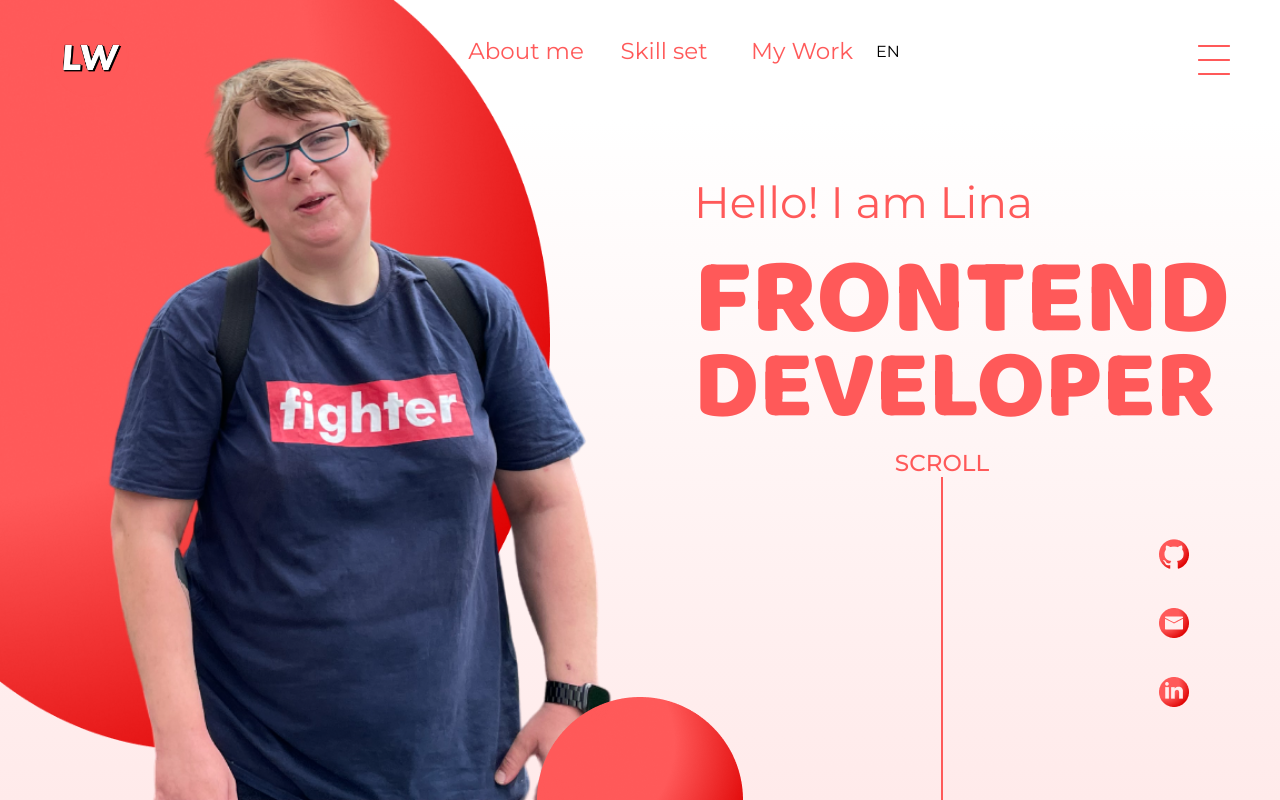
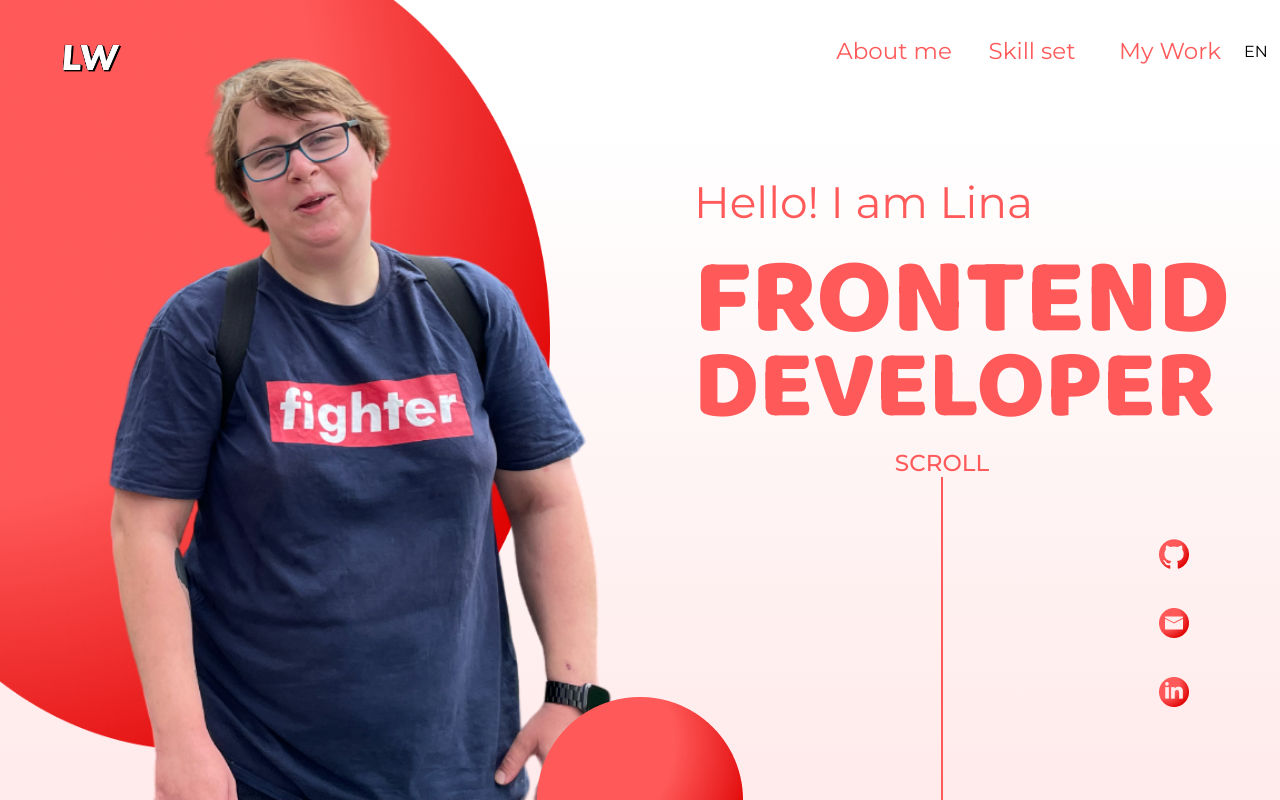
Before and after one commit to LinaWionsek/portfolio, an Angular app: page / in a window 1280 px wide. Shown: the top 800 px of the page. Built offline with nearby package versions, Linux system fonts and the light colour scheme.

Commit message:
burger menu

```diff
--- a/src/app/shared/header/header.component.html
+++ b/src/app/shared/header/header.component.html
@@ -20,8 +20,8 @@
 
 
 
-        <img class="burger-menu" [src]="imgSrc" (click)="changeShowStatus()"
-            (mouseover)="imgSrc = '/img/burger_hover.png'" (mouseout)="imgSrc = '/img/burger.png'" alt="">
+        <img class="burger-menu" src="/img/burger.png" (click)="changeShowStatus()"
+            alt="">
 
 
 
@@ -32,9 +32,10 @@
             <a href="" class="logo">
                 <img src="/img/p_red.png" alt="">
             </a>
-            <img class="burger-menu" [src]="imgSrc" (click)="changeShowStatus()"
-                (mouseover)="imgSrc = '/img/burger_hover.png'" (mouseout)="imgSrc = '/img/burger.png'" alt="">
+            <img class="close-symbol" src="/img/close.png" (click)="changeShowStatus()"
+               alt="">
         </div>
+        <!-- (mouseover)="imgSrc = '/img/close_hover.png'" (mouseout)="imgSrc = '/img/close.png'" -->
 
         <div class="dialog-links">
             <a (click)="closeDialog()" href="#about_me">About me</a>
--- a/src/app/shared/header/header.component.scss
+++ b/src/app/shared/header/header.component.scss
@@ -54,92 +54,6 @@ nav {
   }
 }
 
-// Hamburger Menu1
-
-// #menuToggle {
-
-//   z-index: 1;
-//   -webkit-user-select: none;
-//   user-select: none;
-// }
-// #menuToggle a
-// {
-//   text-decoration: none;
-//   color: #232323;
-
-//   transition: color 0.3s ease;
-// }
-
-// #menuToggle span:first-child {
-//   transform-origin: 0% 0%;
-// }
-
-// #menuToggle span:nth-last-child(2) {
-//   transform-origin: 0% 100%;
-// }
-
-// #menuToggle input {
-//   position: absolute;
-//   cursor: pointer;
-//   opacity: 0;
-//   width: 40px;
-
-//   z-index: 2; /* in order to place the checkbox over the hamburguer */
-//   -webkit-touch-callout: none;
-// }
-
-// #menuToggle span {
-//   display: block; /* to ensure that each span element occupies its own line. */
-//   width: 33px;
-//   height: 4px;
-//   margin-bottom: 5px; /* create some spacing between the span elements. */
-//   position: relative; /* allow for positioning changes in relation to the parent div.*/
-//   background: #FF5959;
-//   border-radius: 3px;
-//   z-index: 1; /* ensure that the span element is under the checkbox */
-//   transition: transform 0.5s cubic-bezier(0.77, 0.2, 0.05, 1),
-//     background 0.5s cubic-bezier(0.77, 0.2, 0.05, 1), opacity 0.55s ease;
-//   transform-origin: 4px 0px; /* set to 4px 0px to specify the center of rotation for the transform property above. */
-// }
-
-// #menuToggle input:checked ~ span {
-//   opacity: 1;
-//   transform: rotate(45deg) translate(-2px, -1px);
-//   background: #232323;
-// }
-
-// #menuToggle input:checked ~ span:nth-last-child(3) {
-//   opacity: 0;
-//   transform: rotate(0deg) scale(0.2, 0.2);
-// }
-
-// #menuToggle input:checked ~ span:nth-last-child(2) {
-//   transform: rotate(-45deg) translate(0, -1px);
-// }
-// #menu {
-//   position: absolute;
-//   left: -300px;
-//   top: 80px;
-//   width: 200px;
-//   margin: -100px 0 0 -50px;
-//   padding: 50px;
-//   padding-top: 125px;
-//   background: pink;
-//   list-style-type: none;
-//   -webkit-font-smoothing: antialiased;
-
-//   transition: left 0.5s;
-
-// }
-
-// #menu li {
-//   padding: 10px 0;
-//   font-size: 22px;
-// }
-// #menuToggle input:checked ~ ul {
-//   left: 40px;
-// }
-
 .dialog {
   position: fixed;
   top: 0;
@@ -153,8 +67,9 @@ nav {
   align-items: center;
   z-index: 5;
   padding: 25px;
-  gap: 200px;
+  gap: 150px;
 }
+
 .dialog-header {
   width: 100%;
   display: flex;
@@ -176,22 +91,7 @@ nav {
       font-weight: 700;
     }
   }
-
 }
-// position: fixed;
-// justify-self: center;
-// display: flex;
-// justify-content: center;
-// align-items: center;
-// gap: 0px;
-// top: 97.5px;
-// left: 0;
-// right: 0;
-// max-width: 1550px;
-// width: 100%;
-// height: calc(100% - 112.5px);
-// background: #141d2fef;
-// z-index: 5;
 
 .show {
   display: flex;
@@ -200,9 +100,18 @@ nav {
   display: none;
 }
 .burger-menu {
+  display: none;
   z-index: 5;
   &:hover {
     cursor: pointer;
+    content: url("../../../../public/img/burger_hover.png");
+  }
+}
+
+.close-symbol {
+  &:hover {
+    cursor: pointer;
+    content: url("../../../../public/img/close_hover.png");
   }
 }
 
@@ -228,7 +137,7 @@ nav {
   }
 }
 @media (max-width: 900px) {
-  #container {
+  .burger-menu {
     display: block;
   }
   nav {
--- a/src/app/shared/header/header.component.ts
+++ b/src/app/shared/header/header.component.ts
@@ -10,8 +10,8 @@ import { Component } from '@angular/core';
 })
 export class HeaderComponent {
   mainContent = true;
-  imgSrc: string = '/img/burger.png';
-show: boolean = false;
+  // imgSrc: string = '/img/burger.png';
+ show: boolean = false;
 
 changeShowStatus() {
   this.show = !this.show;
```
